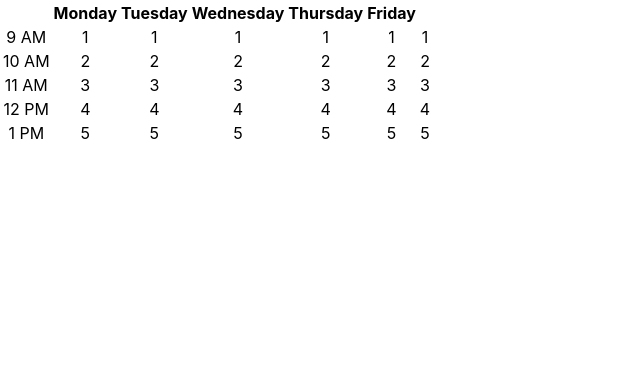
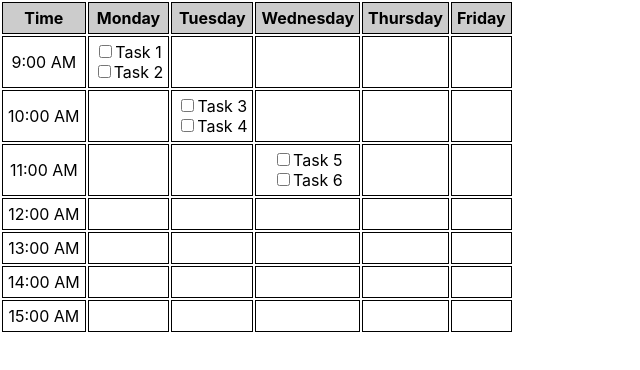
Before and after one commit to Eason-Jin/Task-List, a React (Create React App) app in the folder task-list/: page / in a window 1280 px wide. Shown: the top 370 px of the page, without its empty margins (0-640 px from the left). Built offline with nearby package versions, Linux system fonts and the light colour scheme; the HTML template or start-up script is replaced by a standard one.

Commit message:
New timetable (placeholder tasks)

```diff
--- a/task-list/src/components/TimeTable/TimeTable.css
+++ b/task-list/src/components/TimeTable/TimeTable.css
@@ -1,27 +1,14 @@
-.timetable {
-  display: grid;
-  grid-template-columns: auto repeat(5, 1fr); /* Adjust column sizes as needed */
-  grid-template-rows: auto repeat(7, 1fr); /* Adjust row sizes as needed */
+.time-table {
+  width: 100%;
+  border-collapse: collapse;
 }
 
-.cell {
-  border: 1px solid #ccc;
-  padding: 8px;
+.time-table th,
+.time-table td {
+  border: 1px solid black;
+  padding: 5px;
 }
 
-.day-header {
-  /* Style for day headers */
-  text-align: center;
-  font-weight: bold;
+.time-table th {
+  background-color: #ccc;
 }
-
-.time-header {
-  /* Style for time headers */
-  text-align: center;
-  font-weight: bold;
-}
-
-.time-row {
-  display: grid;
-  grid-template-rows: repeat(7, 1fr);
-}
--- a/task-list/src/components/TimeTable/TimeTable.js
+++ b/task-list/src/components/TimeTable/TimeTable.js
@@ -1,32 +1,121 @@
-import React from 'react';
-import './TimeTable.css';
+import React, { useState } from "react";
+import "./TimeTable.css";
 
-const daysOfWeek = ['', 'Monday', 'Tuesday', 'Wednesday', 'Thursday', 'Friday'];
-const taskList = [['1'], ['2'], ['3'], ['4'], ['5']];
-const timeSlots = ['9 AM', '10 AM', '11 AM', '12 PM', '1 PM', '2 PM', '3 PM'];
+const TimeTable = () => {
+  const [tasks, setTasks] = useState([
+    {
+      day: "Monday",
+      tasks: [
+        {
+          id: 1,
+          task: "Task 1",
+          time: "9:00 AM",
+          completed: false,
+        },
+        {
+          id: 2,
+          task: "Task 2",
+          time: "9:00 AM",
+          completed: false,
+        },
+      ],
+    },
+    {
+      day: "Tuesday",
+      tasks: [
+        {
+          id: 3,
+          task: "Task 3",
+          time: "10:00 AM",
+          completed: false,
+        },
+        {
+          id: 4,
+          task: "Task 4",
+          time: "10:00 AM",
+          completed: false,
+        },
+      ],
+    },
+    {
+      day: "Wednesday",
+      tasks: [
+        {
+          id: 5,
+          task: "Task 5",
+          time: "11:00 AM",
+          completed: false,
+        },
+        {
+          id: 6,
+          task: "Task 6",
+          time: "11:00 AM",
+          completed: false,
+        },
+      ],
+    },
+    {
+      day: "Thursday",
+      tasks: [
+        {
+          id: 7,
+          task: "Task 7",
+          time: "12:00 PM",
+          completed: false,
+        },
+      ],
+    },
+    {
+      day: "Friday",
+      tasks: [],
+    },
+  ]);
 
-/* TODO: refactor tasks as object and time as hashmap
-task will have fields for name, time, and day
-time will have time as key and array of tasks as value
-*/
+  const handleCheckboxChange = (id, day) => {
+    const newTasks = tasks.map((taskDay) => {
+      if (taskDay.day === day) {
+        taskDay.tasks = taskDay.tasks.map((task) => {
+          if (task.id === id) {
+            task.completed = !task.completed;
+          }
+          return task;
+        });
+      }
+      return taskDay;
+    });
+    setTasks(newTasks);
+  };
 
-const Timetable = () => {
   return (
-    <div className="timetable">
+    <div className="time-table">
       <table>
+        <thead>
           <tr>
-          {daysOfWeek.map((day, index) => (
-            <th key={index}>{day}</th>
-          ))}
+            <th>Time</th>
+            <th>Monday</th>
+            <th>Tuesday</th>
+            <th>Wednesday</th>
+            <th>Thursday</th>
+            <th>Friday</th>
           </tr>
+        </thead>
         <tbody>
-          {taskList.map((tasks, index) => (
+          {Array(7)
+            .fill(null)
+            .map((_, index) => (
               <tr key={index}>
-              <td>{timeSlots[index]}</td>
-              {daysOfWeek.map((day, index) => (
-                <td key={index}>
-                  {tasks.map((task, index) => (
-                    task === null? <div key={index}></div> : <div key={index}>{task}</div>
+                <td>{index + 9}:00 AM</td>
+                {tasks.map((taskDay) => (
+                  <td key={taskDay.day}>
+                    {taskDay.tasks.filter((task) => task.time === `${index + 9}:00 AM`).map((task) => (
+                      <div key={task.id}>
+                        <input
+                          type="checkbox"
+                          checked={task.completed}
+                          onChange={() => handleCheckboxChange(task.id, taskDay.day)}
+                        />
+                        {task.task}
+                      </div>
                     ))}
                   </td>
                 ))}
@@ -36,6 +125,6 @@
       </table>
     </div>
   );
-}
+};
 
-export default Timetable;
+export default TimeTable;
```
Lines whose indentation alone changed are shown as unchanged.
